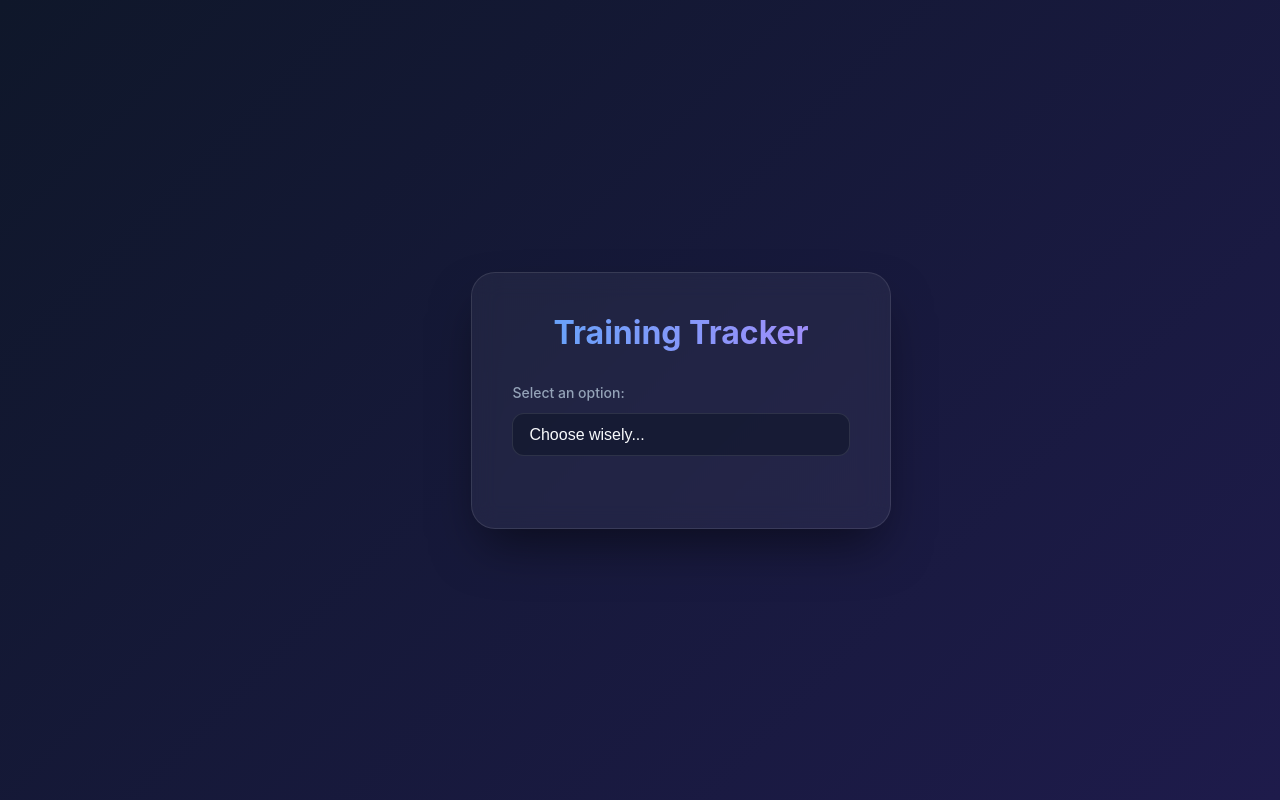
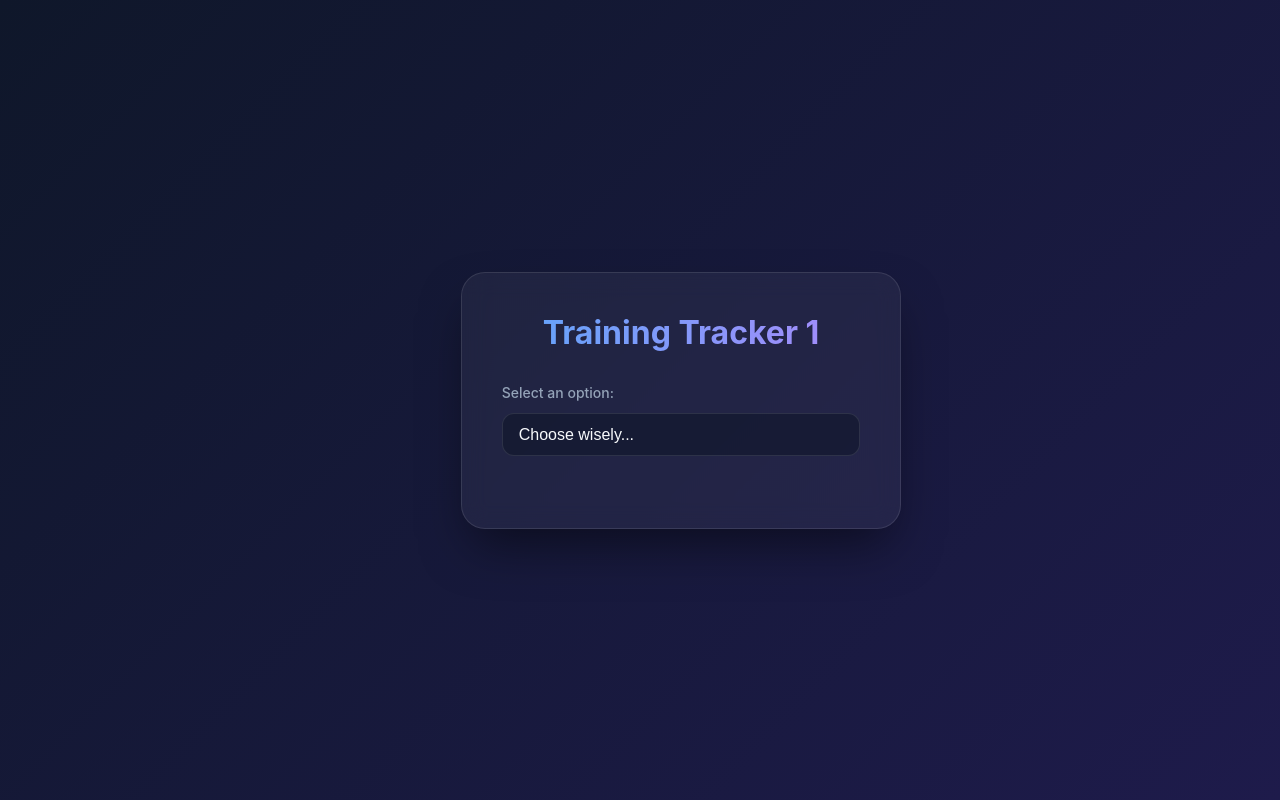
Before and after one commit to landjleaverland-bit/Training_Tracker, a SvelteKit app: page / in a window 1280 px wide. Built offline with nearby package versions, Linux system fonts and the light colour scheme.

Commit message:
update number

```diff
--- a/src/routes/+page.svelte
+++ b/src/routes/+page.svelte
@@ -9,13 +9,13 @@
 </script>
 
 <svelte:head>
-    <title>Training Tracker</title>
+    <title>Training Tracker 1</title>
     <meta name="description" content="A simple Svelte webapp with a dropdown" />
 </svelte:head>
 
 <main>
     <div class="container">
-        <h1>Training Tracker</h1>
+        <h1>Training Tracker 1</h1>
 
         <div class="dropdown-wrapper">
             <label for="main-dropdown">Select an option:</label>
```
